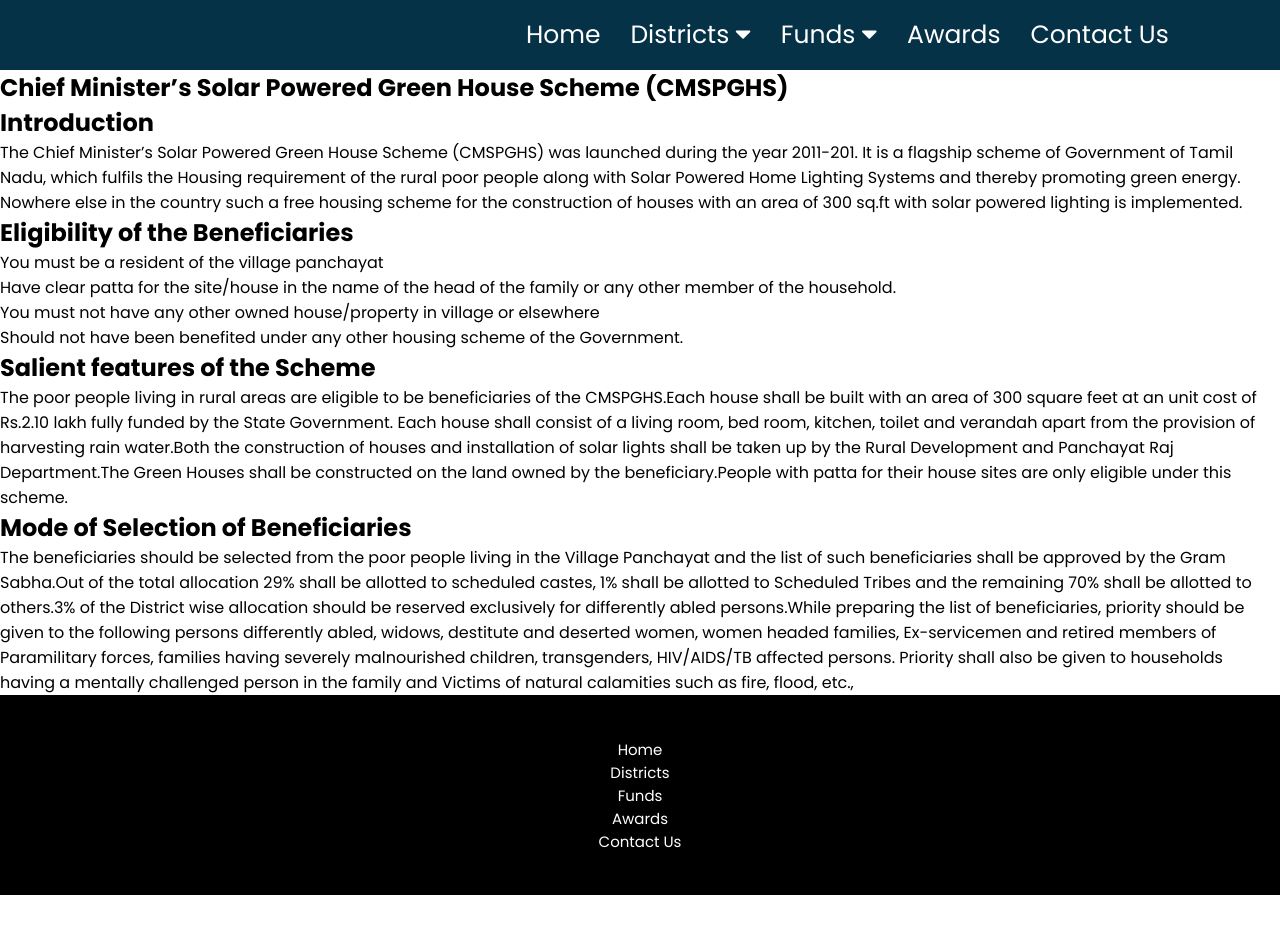
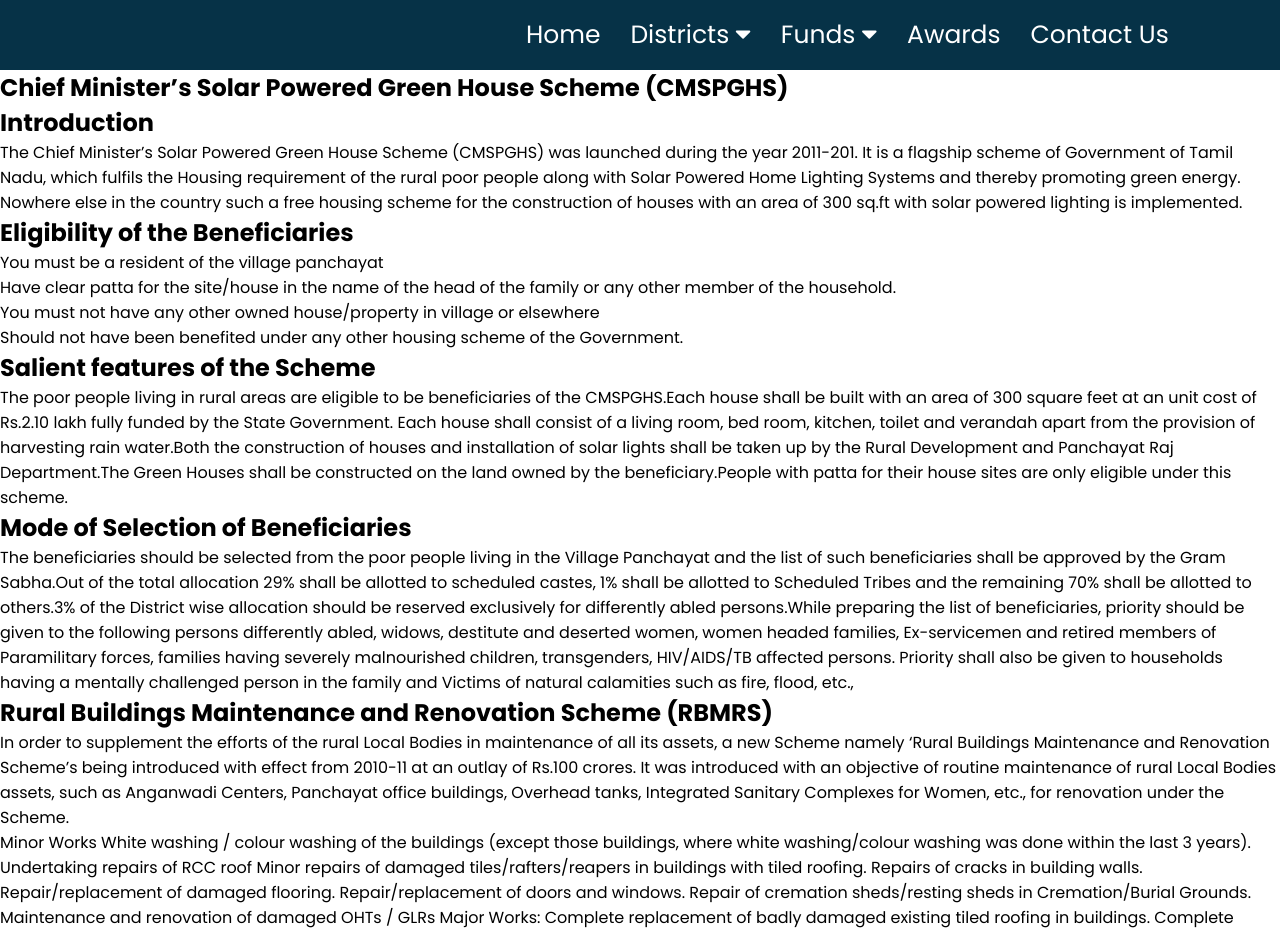
Before and after one commit to mega127shree/-Rural-Developement-Schemes, a React (Create React App) app: page /scheme-description/1 in a window 1280 px wide. Shown: the top 933 px of the page. Before the commit the page ends 895 px from the top, so only its background shows below. Built offline with nearby package versions, Linux system fonts and the light colour scheme.

Commit message:
schemedescription updated

```diff
--- a/src/Components/SchemeDescription/SchemeDescription.js
+++ b/src/Components/SchemeDescription/SchemeDescription.js
@@ -15,7 +15,26 @@ Each house shall consist of a living room, bed room, kitchen, toilet and veranda
           <h2>Mode of Selection of Beneficiaries </h2>
           <p>The beneficiaries should be selected from the poor people living in the Village Panchayat and the list of such beneficiaries shall be approved by the Gram Sabha.Out of the total allocation 29% shall be allotted to scheduled castes, 1% shall be allotted to Scheduled Tribes and the remaining 70% shall be allotted to others.3% of the District wise allocation should be reserved exclusively for differently abled persons.While preparing the list of beneficiaries, priority should be given to the following persons differently abled, widows, destitute and deserted women, women headed families, Ex-servicemen and retired members of Paramilitary forces, families having severely malnourished children, transgenders, HIV/AIDS/TB affected persons.
 Priority shall also be given to households having a mentally challenged person in the family and Victims of natural calamities such as fire, flood, etc.,</p>
+<h2>Rural Buildings Maintenance and Renovation Scheme (RBMRS)</h2>
+<p>In order to supplement the efforts of the rural Local Bodies in maintenance of all its assets, a new Scheme namely ‘Rural Buildings Maintenance and Renovation Scheme’s being introduced with effect from 2010-11 at an outlay of Rs.100 crores.
+
+It was introduced with an objective of routine maintenance of rural Local Bodies assets, such as Anganwadi Centers, Panchayat office buildings, Overhead tanks, Integrated Sanitary Complexes for Women, etc., for renovation under the Scheme.</p>
+<p>Minor Works
+White washing / colour washing of the buildings (except those buildings, where white washing/colour washing was done within the last 3 years).
+Undertaking repairs of RCC roof
+Minor repairs of damaged tiles/rafters/reapers in buildings with tiled roofing.
+Repairs of cracks in building walls.
+Repair/replacement of damaged flooring.
+Repair/replacement of doors and windows.
+Repair of cremation sheds/resting sheds in Cremation/Burial Grounds.
+Maintenance and renovation of damaged OHTs / GLRs
+Major Works:
+Complete replacement of badly damaged existing tiled roofing in buildings.
+Complete replacement of Asbestos sheet roofing with new tiled roofing.</p>
+
 </div>
+
+
 
      );
 }
```
